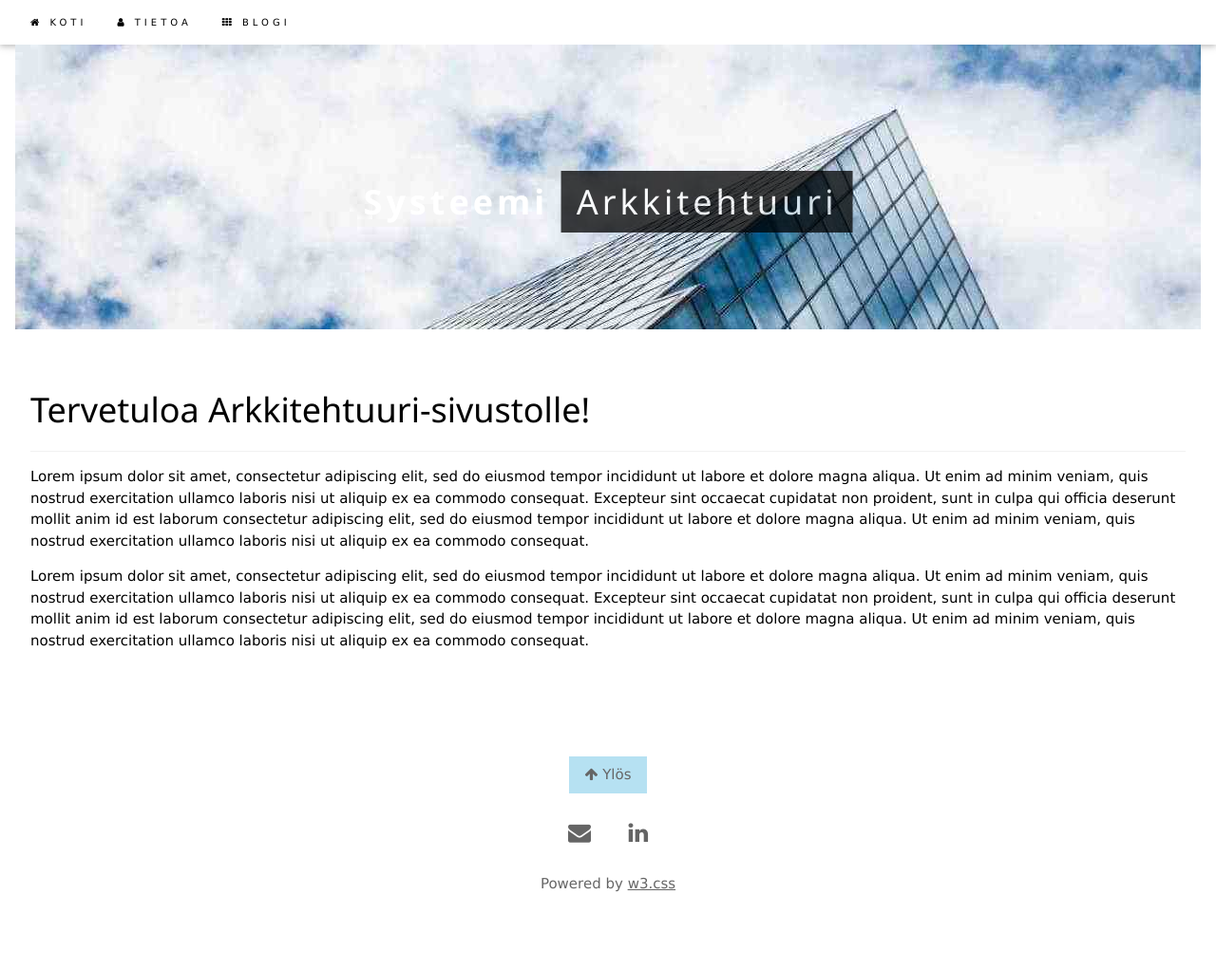
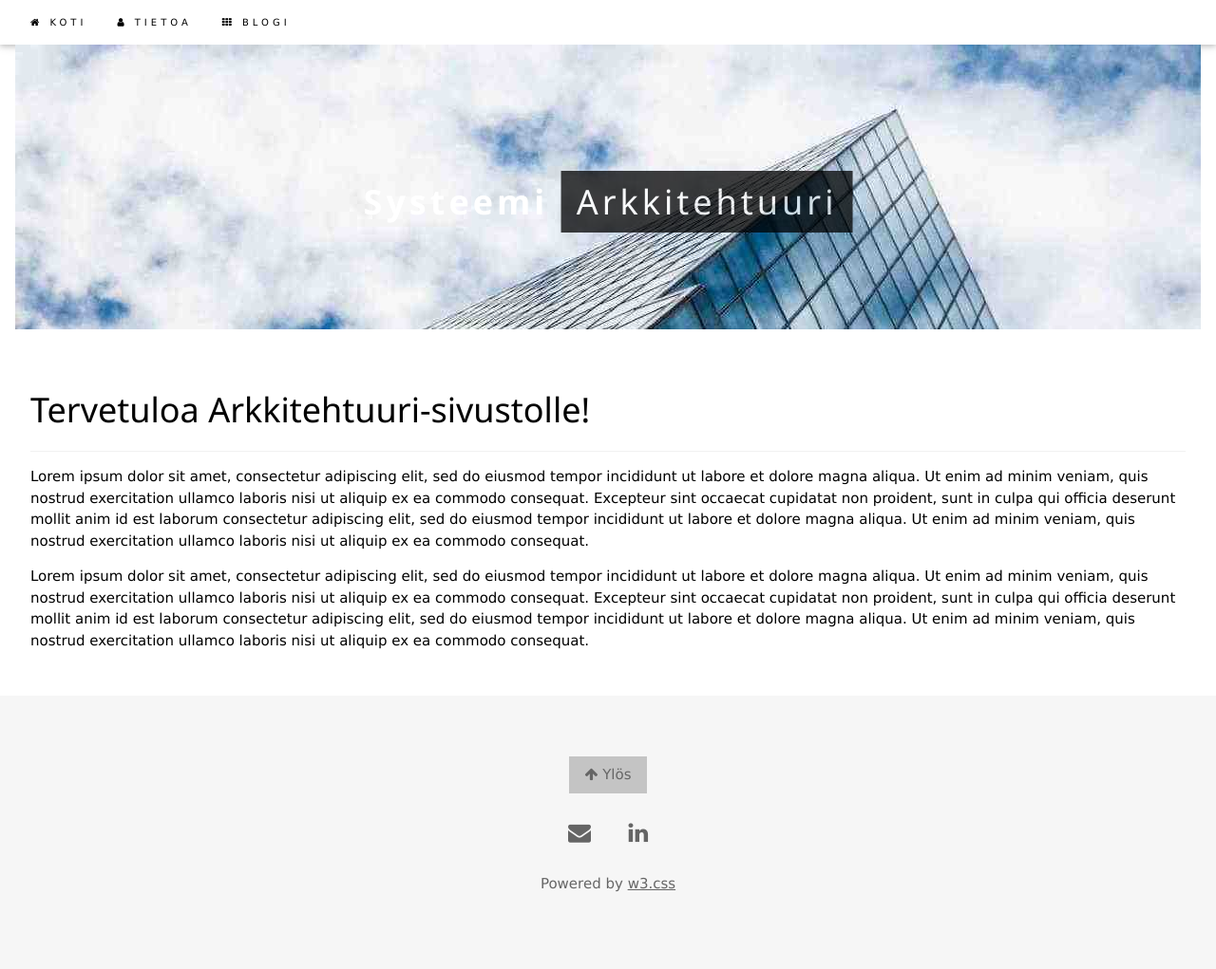
Before and after one commit to seme/seme.github.io, a Jekyll site: the page built from index.html, in a window 1280 px wide. Shown: the whole page at 95% size. Built offline with Jekyll 4.4.1, drawn with Linux system fonts in a browser that asks for light colours; comment, search, counter and statistics services are not loaded.

```diff
--- a/_layouts/default.html
+++ b/_layouts/default.html
@@ -6,7 +6,6 @@
             <meta name="viewport" content="width=device-width, initial-scale=1">
             <!-- link to main stylesheet -->
             <link rel="stylesheet" href="https://www.w3schools.com/w3css/4/w3.css">
-            <link rel="stylesheet" href="https://www.w3schools.com/lib/w3-theme-light-blue.css">
             <link rel="stylesheet" type="text/css" href="/css/main.css">
             <link rel="stylesheet" href="https://cdnjs.cloudflare.com/ajax/libs/font-awesome/4.7.0/css/font-awesome.min.css">
 		</head>
@@ -26,8 +25,8 @@
             </div>
 
             <!-- Footer -->
-            <footer class="w3-center w3-theme-grey w3-padding-64 w3-opacity w3-hover-opacity-off">
-                <a href="#home" class="w3-button w3-light-blue"><i class="fa fa-arrow-up"></i> Ylös</a>
+            <footer class="w3-center w3-light-grey w3-padding-64 w3-opacity w3-hover-opacity-off">
+                <a href="#home" class="w3-button w3-grey"><i class="fa fa-arrow-up"></i> Ylös</a>
                 <div class="w3-xlarge w3-section">
                     <a href="mailto:seme@reflector.fi" class="w3-btn w3-circle"><i class="fa fa-envelope"></i></a>
                     <a href="https://www.linkedin.com/in/seme" class="w3-btn w3-circle" target="_blank"><i class="fa fa-linkedin"></i></a>
```
